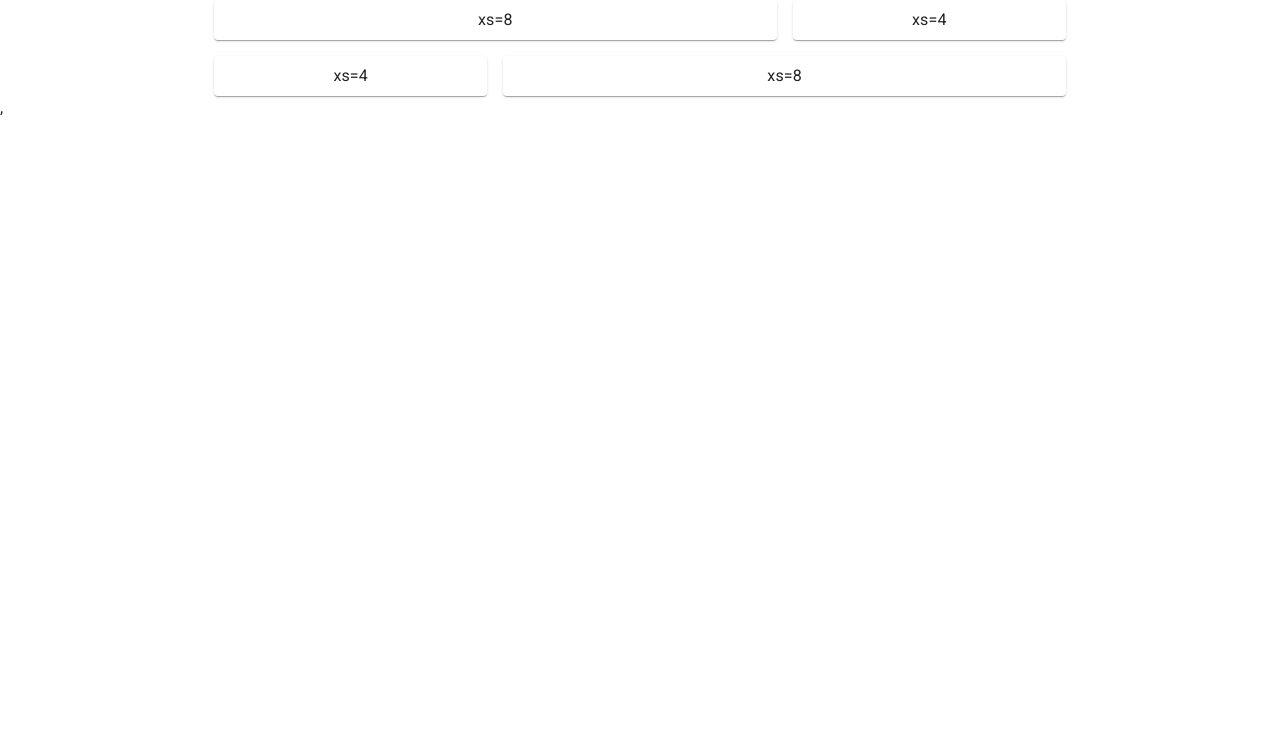
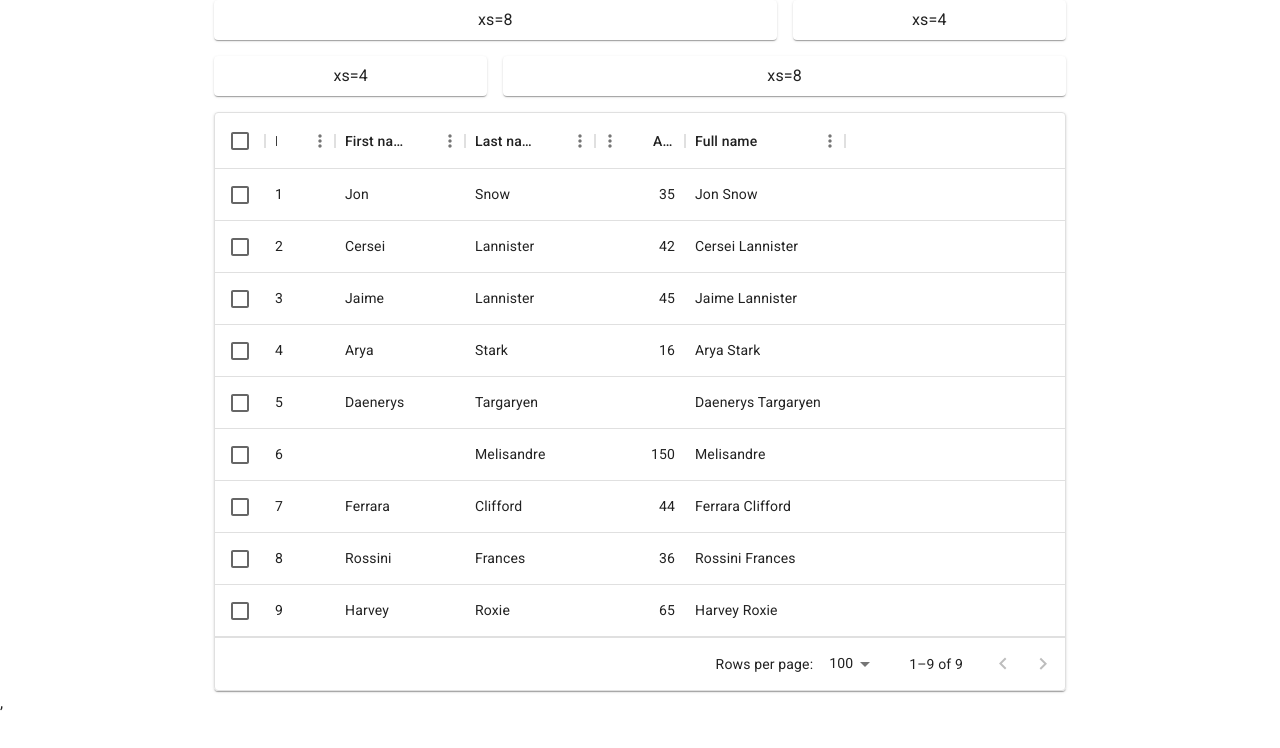
Before and after one commit to hnvlm/accounting-firebase, a React (Vite) app: page / in a window 1280 px wide. Shown: the top 748 px of the page. Built offline with nearby package versions, Linux system fonts and the light colour scheme.

Commit message:
datatable base

```diff
--- a/package.json
+++ b/package.json
@@ -14,6 +14,7 @@
     "@fontsource/roboto": "^4.5.8",
     "@mui/icons-material": "^5.11.16",
     "@mui/material": "^5.12.1",
+    "@mui/x-data-grid": "^6.2.0",
     "react": "^18.2.0",
     "react-dom": "^18.2.0"
   },
--- a/src/App.jsx
+++ b/src/App.jsx
@@ -4,12 +4,46 @@
 import Box from '@mui/material/Box';
 import Paper from '@mui/material/Paper';
 import Grid from '@mui/material/Grid';
+import { DataGrid } from '@mui/x-data-grid';
 
 const Item = styled(Paper)(({ theme }) => ({
   backgroundColor: theme.palette.mode === 'dark' ? '#1A2027' : '#fff',
   padding: theme.spacing(1),
   textAlign: 'center',
 }));
+
+const columns = [
+  { field: 'id', headerName: 'ID', width: 70 },
+  { field: 'firstName', headerName: 'First name', width: 130 },
+  { field: 'lastName', headerName: 'Last name', width: 130 },
+  {
+    field: 'age',
+    headerName: 'Age',
+    type: 'number',
+    width: 90,
+  },
+  {
+    field: 'fullName',
+    headerName: 'Full name',
+    description: 'This column has a value getter and is not sortable.',
+    sortable: false,
+    width: 160,
+    valueGetter: (params) =>
+      `${params.row.firstName || ''} ${params.row.lastName || ''}`,
+  },
+];
+
+const rows = [
+  { id: 1, lastName: 'Snow', firstName: 'Jon', age: 35 },
+  { id: 2, lastName: 'Lannister', firstName: 'Cersei', age: 42 },
+  { id: 3, lastName: 'Lannister', firstName: 'Jaime', age: 45 },
+  { id: 4, lastName: 'Stark', firstName: 'Arya', age: 16 },
+  { id: 5, lastName: 'Targaryen', firstName: 'Daenerys', age: null },
+  { id: 6, lastName: 'Melisandre', firstName: null, age: 150 },
+  { id: 7, lastName: 'Clifford', firstName: 'Ferrara', age: 44 },
+  { id: 8, lastName: 'Frances', firstName: 'Rossini', age: 36 },
+  { id: 9, lastName: 'Roxie', firstName: 'Harvey', age: 65 },
+];
 
 export default function App() {
   return (
@@ -28,6 +62,17 @@
           <Grid item xs={8}>
             <Item>xs=8</Item>
           </Grid>
+          <Grid item xs={12}>
+            <Paper>
+              <DataGrid
+                rows={rows}
+                columns={columns}
+                pageSize={5}
+                rowsPerPageOptions={[5]}
+                checkboxSelection
+              />
+            </Paper>
+          </Grid>
         </Grid>
       </Box>
     </Container>
```
Also changed, not shown: 2 other files (tests, documents, lock files or other folders).
